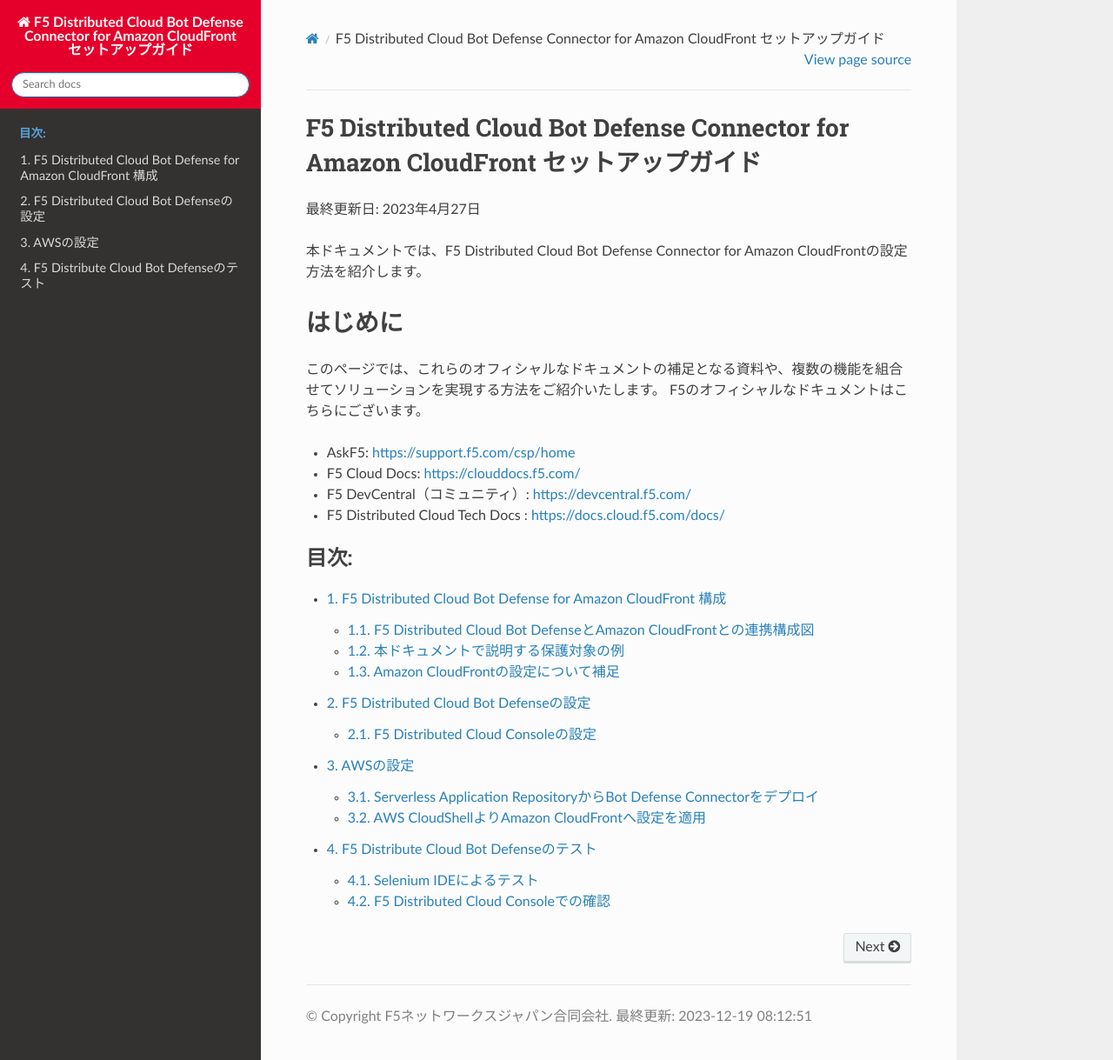
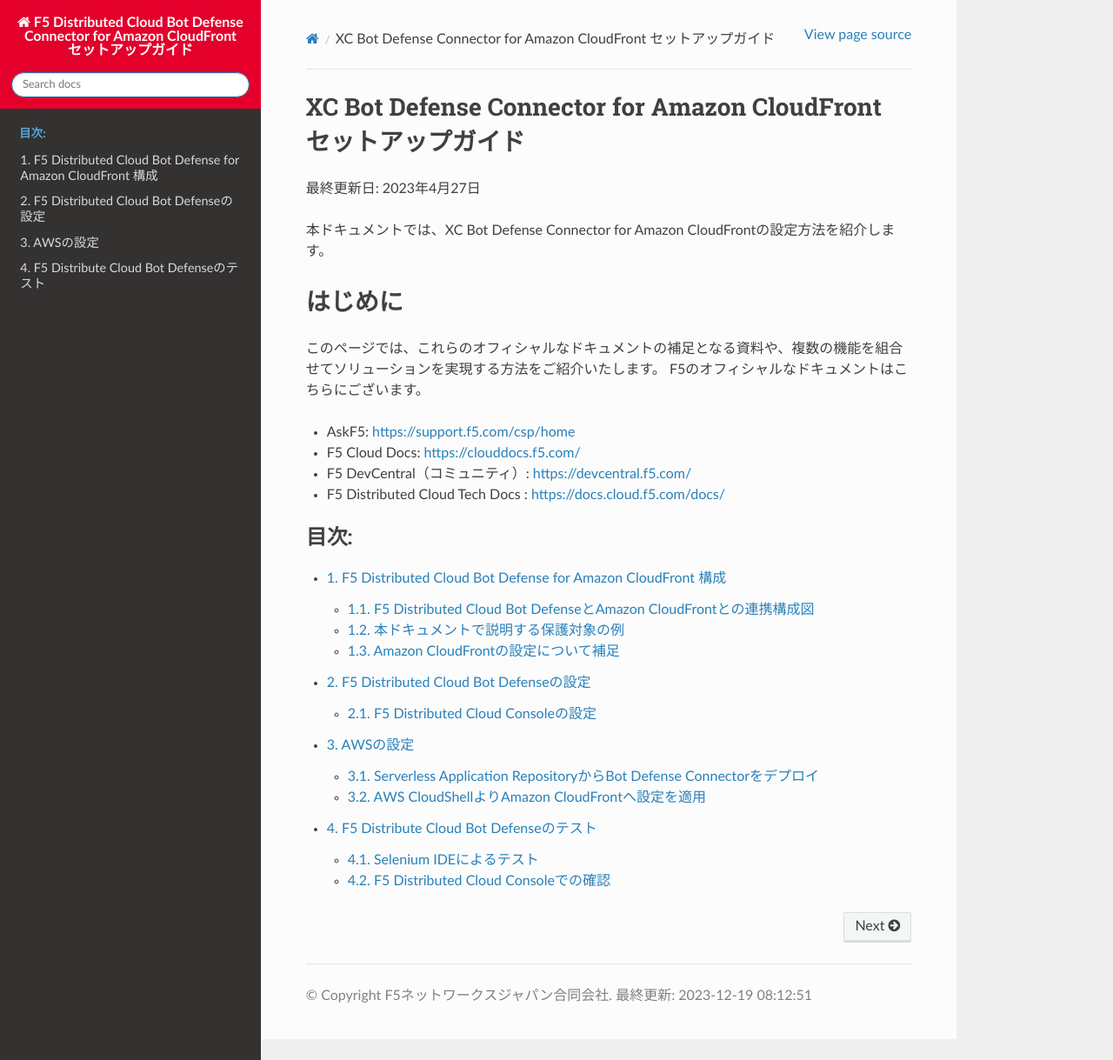
Before and after one commit to BeF5/f5j-xc-bd-cf-connector, a Sphinx documentation site: the page built from docs/index.rst, in a window 1280 px wide and 1219 px high. Shown: the whole window at 87% size. Built offline with Sphinx 7.4.7 and the Read the Docs theme 2.0.0, drawn with Linux system fonts in a browser that asks for light colours.

Commit message:
Update index.rst

```diff
--- a/docs/index.rst
+++ b/docs/index.rst
@@ -1,11 +1,11 @@
 .. You can adapt this file completely to your liking, but it should at least
    contain the root `toctree` directive.
 
-F5 Distributed Cloud Bot Defense Connector for Amazon CloudFront セットアップガイド
+XC Bot Defense Connector for Amazon CloudFront セットアップガイド
 ==============================================
 最終更新日: 2023年4月27日
 
-本ドキュメントでは、F5 Distributed Cloud Bot Defense Connector for Amazon CloudFrontの設定方法を紹介します。
+本ドキュメントでは、XC Bot Defense Connector for Amazon CloudFrontの設定方法を紹介します。
 
 はじめに
 ==============================================
```
